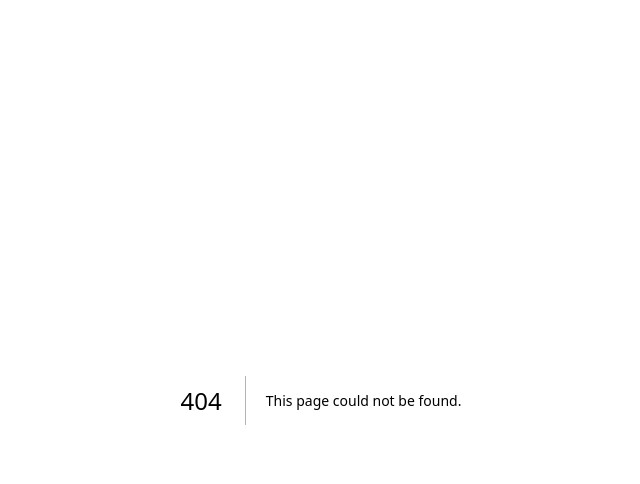
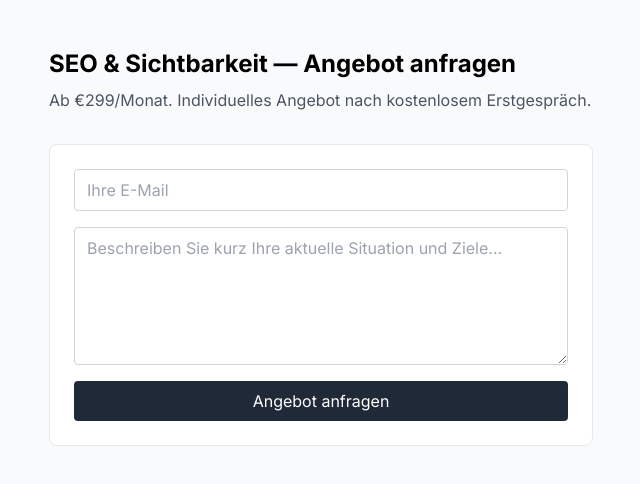
Before and after one commit to l3and3rH/deine-steuerberater.at, a Next.js app: page /kontakt-seo in a window 1280 px wide. Before the commit this address had no page. Shown: the top 484 px of the page, without its empty margins (319-959 px from the left). Built offline with nearby package versions, Linux system fonts and the light colour scheme.

Commit message:
feat: add SEO package contact form

```diff
--- /dev/null
+++ b/src/app/api/seo-anfrage/route.ts
@@ -0,0 +1,17 @@
+import { NextRequest, NextResponse } from "next/server";
+import { z } from "zod";
+import { prisma } from "@/lib/prisma";
+
+const schema = z.object({
+  kontaktEmail: z.string().email(),
+  nachricht: z.string().min(10).max(2000),
+});
+
+export async function POST(req: NextRequest) {
+  const body = await req.json();
+  const parsed = schema.safeParse(body);
+  if (!parsed.success) return NextResponse.json({ error: "Ungültige Eingabe" }, { status: 400 });
+
+  await prisma.sEOAnfrage.create({ data: parsed.data });
+  return NextResponse.json({ ok: true });
+}
--- /dev/null
+++ b/src/app/kontakt-seo/page.tsx
@@ -0,0 +1,46 @@
+"use client";
+import { useState } from "react";
+
+export default function KontaktSEOPage() {
+  const [email, setEmail] = useState("");
+  const [nachricht, setNachricht] = useState("");
+  const [sent, setSent] = useState(false);
+
+  async function handleSubmit(e: React.FormEvent) {
+    e.preventDefault();
+    await fetch("/api/seo-anfrage", {
+      method: "POST",
+      headers: { "Content-Type": "application/json" },
+      body: JSON.stringify({ kontaktEmail: email, nachricht }),
+    });
+    setSent(true);
+  }
+
+  if (sent) return (
+    <main className="min-h-screen flex items-center justify-center bg-gray-50">
+      <div className="text-center">
+        <h1 className="text-2xl font-bold mb-2">Vielen Dank!</h1>
+        <p className="text-gray-600">Wir melden uns innerhalb von 24 Stunden bei Ihnen.</p>
+      </div>
+    </main>
+  );
+
+  return (
+    <main className="min-h-screen bg-gray-50">
+      <div className="max-w-xl mx-auto px-4 py-12">
+        <h1 className="text-2xl font-bold mb-2">SEO & Sichtbarkeit — Angebot anfragen</h1>
+        <p className="text-gray-600 mb-8">Ab €299/Monat. Individuelles Angebot nach kostenlosem Erstgespräch.</p>
+        <form onSubmit={handleSubmit} className="bg-white rounded-lg border border-gray-200 p-6 flex flex-col gap-4">
+          <input type="email" placeholder="Ihre E-Mail" value={email} onChange={(e) => setEmail(e.target.value)}
+            className="border border-gray-300 rounded px-3 py-2" required />
+          <textarea placeholder="Beschreiben Sie kurz Ihre aktuelle Situation und Ziele..." value={nachricht}
+            onChange={(e) => setNachricht(e.target.value)} rows={5}
+            className="border border-gray-300 rounded px-3 py-2" required minLength={10} />
+          <button type="submit" className="bg-gray-800 text-white py-2 rounded hover:bg-gray-900">
+            Angebot anfragen
+          </button>
+        </form>
+      </div>
+    </main>
+  );
+}
```
